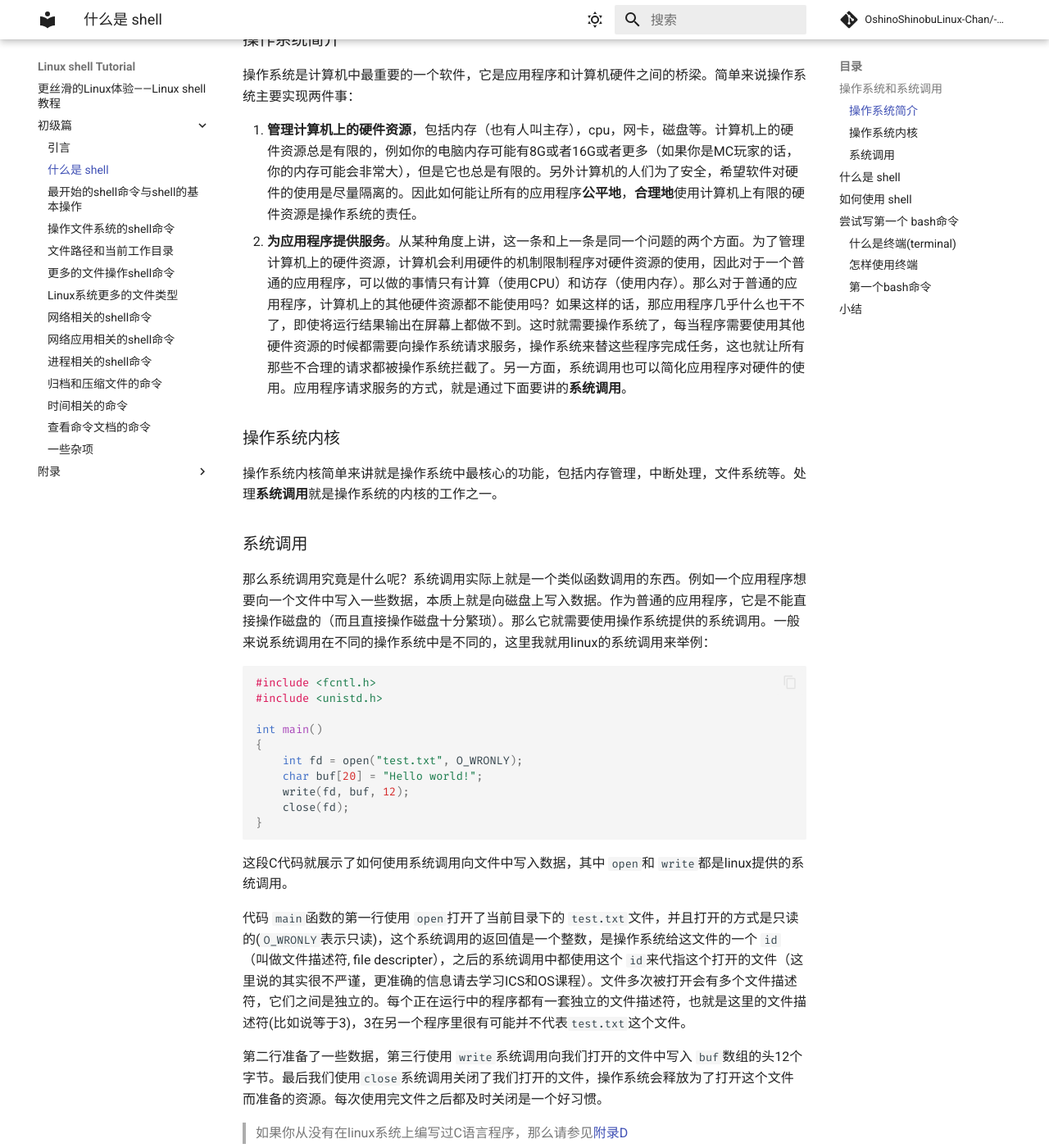
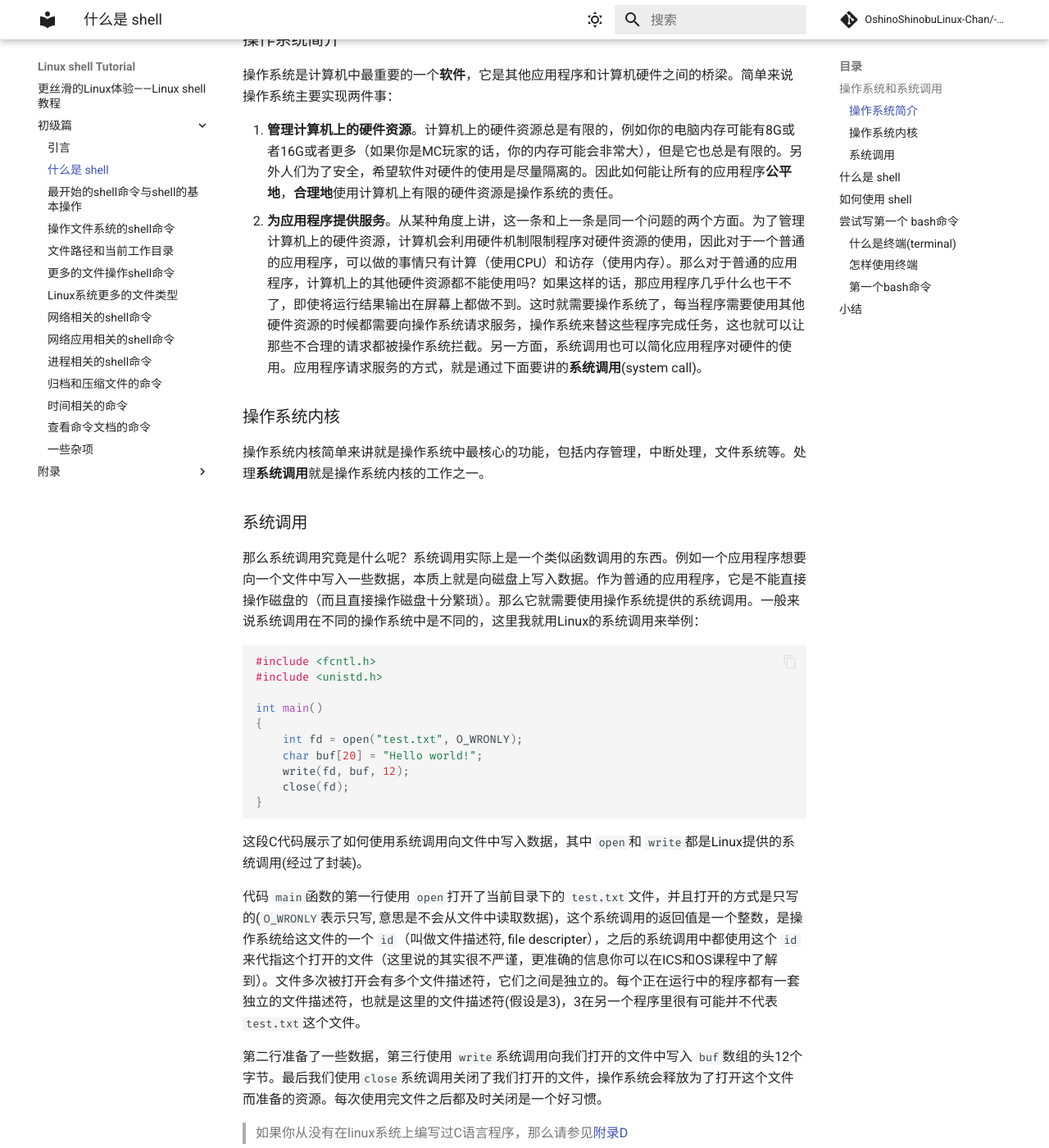
Before and after one commit to OshinoShinobu-Chan/Linux-shell-Tutorial, an MkDocs documentation site: the page built from docs/初级篇/b-2.什么是shell.md, in a window 1280 px wide and 1400 px high, scrolled down 653 px. Shown: the whole window at 82% size. Built offline with MkDocs 1.6.1 and Material for MkDocs 9.7.7, drawn with Linux system fonts in a browser that asks for light colours; comment, search, counter and statistics services are not loaded; some of the changed text lies outside the part shown.

Commit message:
Fix typo in ch 2

````diff
--- a/docs/初级篇/b-2.什么是shell.md
+++ b/docs/初级篇/b-2.什么是shell.md
@@ -13,18 +13,18 @@
 
 ### 操作系统简介
 
-操作系统是计算机中最重要的一个软件，它是应用程序和计算机硬件之间的桥梁。简单来说操作系统主要实现两件事：
+操作系统是计算机中最重要的一个**软件**，它是其他应用程序和计算机硬件之间的桥梁。简单来说操作系统主要实现两件事：
 
-1. **管理计算机上的硬件资源**，包括内存（也有人叫主存），cpu，网卡，磁盘等。计算机上的硬件资源总是有限的，例如你的电脑内存可能有8G或者16G或者更多（如果你是MC玩家的话，你的内存可能会非常大），但是它也总是有限的。另外计算机的人们为了安全，希望软件对硬件的使用是尽量隔离的。因此如何能让所有的应用程序**公平地**，**合理地**使用计算机上有限的硬件资源是操作系统的责任。
-2. **为应用程序提供服务**。从某种角度上讲，这一条和上一条是同一个问题的两个方面。为了管理计算机上的硬件资源，计算机会利用硬件的机制限制程序对硬件资源的使用，因此对于一个普通的应用程序，可以做的事情只有计算（使用CPU）和访存（使用内存）。那么对于普通的应用程序，计算机上的其他硬件资源都不能使用吗？如果这样的话，那应用程序几乎什么也干不了，即使将运行结果输出在屏幕上都做不到。这时就需要操作系统了，每当程序需要使用其他硬件资源的时候都需要向操作系统请求服务，操作系统来替这些程序完成任务，这也就让所有那些不合理的请求都被操作系统拦截了。另一方面，系统调用也可以简化应用程序对硬件的使用。应用程序请求服务的方式，就是通过下面要讲的**系统调用**。
+1. **管理计算机上的硬件资源**。计算机上的硬件资源总是有限的，例如你的电脑内存可能有8G或者16G或者更多（如果你是MC玩家的话，你的内存可能会非常大），但是它也总是有限的。另外人们为了安全，希望软件对硬件的使用是尽量隔离的。因此如何能让所有的应用程序**公平地**，**合理地**使用计算机上有限的硬件资源是操作系统的责任。
+2. **为应用程序提供服务**。从某种角度上讲，这一条和上一条是同一个问题的两个方面。为了管理计算机上的硬件资源，计算机会利用硬件机制限制程序对硬件资源的使用，因此对于一个普通的应用程序，可以做的事情只有计算（使用CPU）和访存（使用内存）。那么对于普通的应用程序，计算机上的其他硬件资源都不能使用吗？如果这样的话，那应用程序几乎什么也干不了，即使将运行结果输出在屏幕上都做不到。这时就需要操作系统了，每当程序需要使用其他硬件资源的时候都需要向操作系统请求服务，操作系统来替这些程序完成任务，这也就可以让那些不合理的请求都被操作系统拦截。另一方面，系统调用也可以简化应用程序对硬件的使用。应用程序请求服务的方式，就是通过下面要讲的**系统调用**(system call)。
 
 ### 操作系统内核
 
-操作系统内核简单来讲就是操作系统中最核心的功能，包括内存管理，中断处理，文件系统等。处理**系统调用**就是操作系统的内核的工作之一。
+操作系统内核简单来讲就是操作系统中最核心的功能，包括内存管理，中断处理，文件系统等。处理**系统调用**就是操作系统内核的工作之一。
 
 ### 系统调用
 
-那么系统调用究竟是什么呢？系统调用实际上就是一个类似函数调用的东西。例如一个应用程序想要向一个文件中写入一些数据，本质上就是向磁盘上写入数据。作为普通的应用程序，它是不能直接操作磁盘的（而且直接操作磁盘十分繁琐）。那么它就需要使用操作系统提供的系统调用。一般来说系统调用在不同的操作系统中是不同的，这里我就用linux的系统调用来举例：
+那么系统调用究竟是什么呢？系统调用实际上是一个类似函数调用的东西。例如一个应用程序想要向一个文件中写入一些数据，本质上就是向磁盘上写入数据。作为普通的应用程序，它是不能直接操作磁盘的（而且直接操作磁盘十分繁琐）。那么它就需要使用操作系统提供的系统调用。一般来说系统调用在不同的操作系统中是不同的，这里我就用Linux的系统调用来举例：
 
 ```C
 #include <fcntl.h>
@@ -39,16 +39,16 @@
 }
 ```
 
-这段C代码就展示了如何使用系统调用向文件中写入数据，其中 `open`和 `write`都是linux提供的系统调用。
+这段C代码展示了如何使用系统调用向文件中写入数据，其中 `open`和 `write`都是Linux提供的系统调用(经过了封装)。
 
-代码 `main`函数的第一行使用 `open`打开了当前目录下的 `test.txt`文件，并且打开的方式是只读的(`O_WRONLY`表示只读)，这个系统调用的返回值是一个整数，是操作系统给这文件的一个 `id`（叫做文件描述符, file descripter），之后的系统调用中都使用这个 `id`来代指这个打开的文件（这里说的其实很不严谨，更准确的信息请去学习ICS和OS课程）。文件多次被打开会有多个文件描述符，它们之间是独立的。每个正在运行中的程序都有一套独立的文件描述符，也就是这里的文件描述符(比如说等于3)，3在另一个程序里很有可能并不代表`test.txt`这个文件。
+代码 `main`函数的第一行使用 `open`打开了当前目录下的 `test.txt`文件，并且打开的方式是只写的(`O_WRONLY`表示只写, 意思是不会从文件中读取数据)，这个系统调用的返回值是一个整数，是操作系统给这文件的一个 `id`（叫做文件描述符, file descripter），之后的系统调用中都使用这个 `id`来代指这个打开的文件（这里说的其实很不严谨，更准确的信息你可以在ICS和OS课程中了解到）。文件多次被打开会有多个文件描述符，它们之间是独立的。每个正在运行中的程序都有一套独立的文件描述符，也就是这里的文件描述符(假设是3)，3在另一个程序里很有可能并不代表`test.txt`这个文件。
 
 第二行准备了一些数据，第三行使用 `write`系统调用向我们打开的文件中写入 `buf`数组的头12个字节。最后我们使用`close`系统调用关闭了我们打开的文件，操作系统会释放为了打开这个文件而准备的资源。每次使用完文件之后都及时关闭是一个好习惯。
 > 如果你从没有在linux系统上编写过C语言程序，那么请参见[附录D](../附录/D.如何使用gcc.md)
 
 从这段代码来看，系统调用用起来和普通函数几乎没有区别。
 
-但是系统调用和函数调用有本质区别的，区别就在于，系统调用实际上是"唤醒"（用专业术语来讲是陷入(trap)）了操作系统的内核。也就是应用程序通过系统调用告诉操作系统，我现在需要你的服务，这时操作系统就会接手程序的运行，服务你的请求。这个过程中，操作系统对硬件拥有了完全的控制权，同时应用程序为了实现正常需求的过程也被简化了。
+但是系统调用和函数调用是有本质区别的，区别就在于，系统调用实际上是"唤醒"（用专业术语来讲是陷入，trap）了操作系统的内核。也就是应用程序通过系统调用告诉操作系统，我现在需要你的服务，这时操作系统就会接手程序的运行，服务你的请求。这个过程中，操作系统对硬件拥有了完全的控制权，同时应用程序为了实现正常需求的过程也被简化了。
 
 最后这一节做一个简单的总结：**操作系统内核负责管理硬件并且为应用程序提供服务，应用程序使用系统调用来请求操作系统的服务**。
 
@@ -78,7 +78,7 @@
 
 ## 尝试写第一个 `bash`命令
 
-前面说了这么多理论，现在终于到了实际操作的时间了。虽然我猜读者中或许有一些同学已经用过一点点命令行命令了，但是为了那些从零开始的人也能毫无困难地开始，在这之前我还要再讲一个小问题。
+前面说了这么多理论，现在终于到了实际操作的时间了。虽然我猜读者中或许有一些同学已经用过一点点命令行命令了，但是为了那些从零开始的读者也能毫无困难地开始，在这之前我还要再讲一个小问题。
 
 ### 什么是终端(terminal)
 
@@ -88,15 +88,15 @@
 
 通常情况下，我们认为终端是一种软件，这个软件就是一个黑色(或者别的什么颜色)的窗口，里面就是 `shell`的交互式界面。换句话说，这个软件的功能很简单，它可以接受某种指令，然后在自己的界面上显示各种文字。至于显示什么文字，这就是 `shell`要决定的事了。一些现代化的终端软件也有打开多个窗口，调整字体大小颜色等功能。
 
-> 对于一些十分古老的计算机，在这些计算机上，没有图形化的界面，`shell`就是直接显示在屏幕上的，我们可以认为计算机的屏幕就是终端。甚至更古老的计算机，它们连屏幕都没有，那时候的程序计算机交互的方式打孔纸带（输入）和打字机（输出）。后面我们会看到在linux系统中一些东西的名称就是"打字机时代"遗留下来的
+> 对于一些十分古老的计算机，在这些计算机上，没有图形化的界面，`shell`就是直接显示在屏幕上的，我们可以认为计算机的屏幕就是终端。甚至更古老的计算机，它们连屏幕都没有，那时候的计算机交互的方式是打孔纸带（输入）和打字机（输出）。后面我们会看到在linux系统中一些东西的名称就是"打字机时代"遗留下来的
 
 ### 怎样使用终端
 
-1. Windows系统：因为文档主要是如何使用linux shell，因此Windows用户首先需要准备一个linux环境，主要的方式有两种：安装WSL2(推荐，需要Windows10或以上)，或者安装虚拟机，具体的步骤可以在[附录A](../附录/A.安装WSL2.md)和[附录B](../附录/B.安装虚拟机.md)中找到。如果你选择了使用WSL2，那么你就可以安装Windows terminal(推荐，安装和使用方式也在安装WSL2的附录中)，或者你也可以使用Windows自带的终端。如果你选择了安装虚拟机，那么在打开虚拟机之后很容易在系统中找到自带的终端软件。
-2. Mac系统：Mac系统自带终端，通常情况下默认的 `shell`是`zsh`，它和`bash`的差别也不会很大，但是我不能保证文档后面的操作在`zsh`上都能成功。如果你希望使用`bash`的话也很容易，只要安装了`bash`之后在终端中输入 `bash`并且按回车就可以了。
-3. Linux系统：Linux系统通常都会自带终端，只要打开系统自带的终端就可以了。（但是如果你日常使用的机器是Linux系统，我猜你也完全不需要看这个文档了）
+1. Windows系统：因为文档主要是如何使用Linux shell，因此Windows用户首先需要准备一个Linux环境，主要的方式有两种：安装WSL2(推荐，需要Windows10或以上)，或者安装虚拟机，具体的步骤可以在[附录A](../附录/A.安装WSL2.md)和[附录B](../附录/B.安装虚拟机.md)中找到。如果你选择了使用WSL2，那么你就可以安装Windows terminal(推荐，安装和使用方式也在安装WSL2的附录中)，或者你也可以使用Windows自带的终端来打开WSL。如果你选择了安装虚拟机，那么在打开虚拟机之后很容易在系统中找到自带的终端软件。
+2. MacOS系统：MacOS系统自带终端，通常情况下默认的 `shell`是`zsh`，它和`bash`的差别也不会很大，但是我不能保证文档后面的操作在`zsh`上都能成功。如果你希望使用`bash`的话也很容易，只要安装了`bash`之后在终端中输入 `bash`并且按回车就可以了。
+3. Linux系统：Linux系统通常都会自带终端，只要打开系统自带的终端就可以了。（但是如果你日常使用的机器是Linux系统，我猜你也不太需要看这个文档了）
 
-这里再额外多说一句，终端和 `shell`是独立的两个软件，在一个机器上可以多种终端和多种 `shell`，在同一个终端中可以打开多种 `shell`，也可以在不同终端中打开同一个 `shell`。下图中展示的是我在Windows terminal中打开我的电脑的WSL2的 `fish`(这是我的WSL2的默认 `shell`)，然后切换到 `bash`。实际上，`bash`是在 `fish`中用命令打开的一个软件。这也体现出 `shell`作为一种软件和其他软件并没有太大区别。另外我们也可以看到，两个 `shell`的prompt风格完全不同。
+这里再额外多说一句，终端和 `shell`是独立的两个软件，在一个机器上可以有多种终端和多种 `shell`，在同一个终端中可以打开多种 `shell`，也可以在不同终端中打开同一个 `shell`。下图中展示的是我在Windows terminal中打开我的电脑的WSL2的 `fish`(这是我的WSL2的默认 `shell`)，然后切换到 `bash`。实际上，`bash`是在 `fish`中用命令打开的一个软件。这也体现出 `shell`作为一种软件和其他软件并没有太大区别。另外我们也可以看到，两个 `shell`的prompt风格完全不同。
 
 ![在一个终端中从fish切换到bash](./resource/2-3.fish-bash.png)
 
@@ -124,7 +124,7 @@
 
 在这一章里，我们认识到，`shell`并不神秘，它不过是一个普通的应用程序。但是它的功能却很重要，它连接了我们人类与操作系统。最后我们写成了我们的第一个 `bash`命令，并且从这个例子当中我们可以发现，`shell`的功能其实也并不复杂，它的主要功能是靠命令来运行其他软件实现的（例子中的 `echo`），还有一些功能是依靠 `>`这样的 `shell`语法(有的人可能认为这样的说法不严谨)实现的。因此这个文档后面的部分将会主要进行三个方面的讲解：
 
-1. `linux`系统中那些常用的命令行软件（通常简称为cli程序，cli是command line interface的缩写）和一些 `shell`内置的命令（这些内置命令用起来像其他软件一样），他们可以让我们实现一些基础的功能。这些软件实际上并不是 `shell`的一部分，但是由于使用 `shell`完全不能离开它们，所以我们会在这个文档中介绍它们。一些过于复杂的软件可能不会做介绍，介绍它们不是这文档的目的，并且其他的一些文档会介绍得更详细。
+1. Linux系统中那些常用的命令行软件（通常简称为CLI程序，CLI是command line interface的缩写）和一些 `shell`内置的命令（这些内置命令用起来像其他软件一样），他们可以让我们实现一些基础的功能。这些软件实际上并不是 `shell`的一部分，但是由于使用 `shell`完全不能离开它们，所以我们会在这个文档中介绍它们。一些过于复杂的软件可能不会做介绍，介绍它们不是这文档的目的，并且其他的一些文档会介绍得更详细。
 2. `bash`语法，例如例子中的 `>`，它们可以让我们用 `shell`实现更加复杂的功能。
 3. `shell`中的一些核心概念，例如上面提到的"当前工作目录"，这些概念是使用 `shell`必须了解的。
 
````
Also changed, not shown: other parts of docs/初级篇/b-2.什么是shell.md (+4 -4 lines), docs/初级篇/a-1.引言.md (+1 -0 lines).
